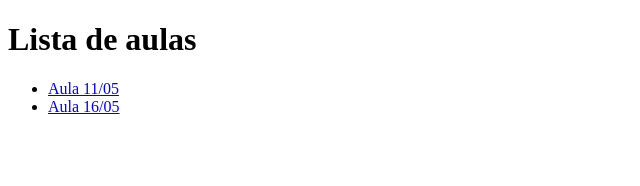
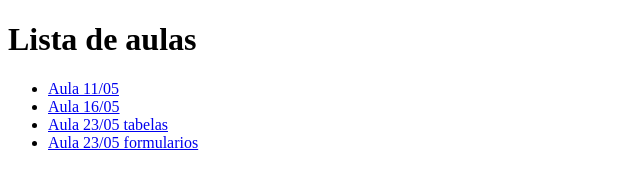
Before and after one commit to cirileit/turma-141012, a plain HTML site: page index.html in a window 1280 px wide. Shown: the whole page, without its empty margins (0-640 px from the left). Drawn offline with Linux system fonts and the light colour scheme.

Commit message:
novo formulario,novas atividades

```diff
--- a/index.html
+++ b/index.html
@@ -11,6 +11,8 @@
     <ul>
         <li><a href="aulas/aula-0511.html">Aula 11/05</a></li>
         <li><a href="aulas/aula-0516.html">Aula 16/05</a></li>
+        <li><a href="aulas/aula-0523-table.html">Aula 23/05 tabelas</a></li>
+        <li><a href="aulas/aula-0523-form.html">Aula 23/05 formularios</a></li>
     </ul>
 </body>
 </html>
```
